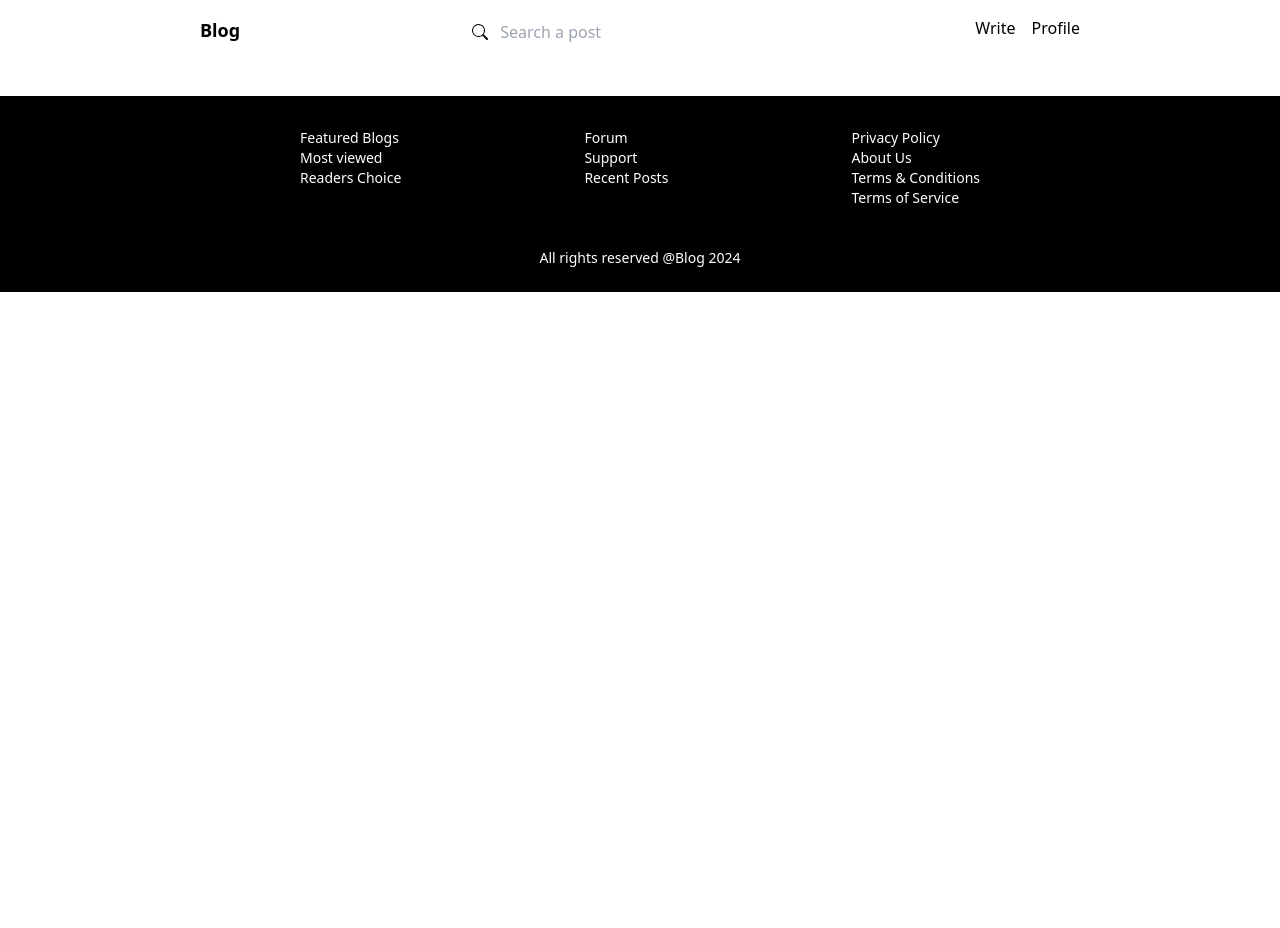
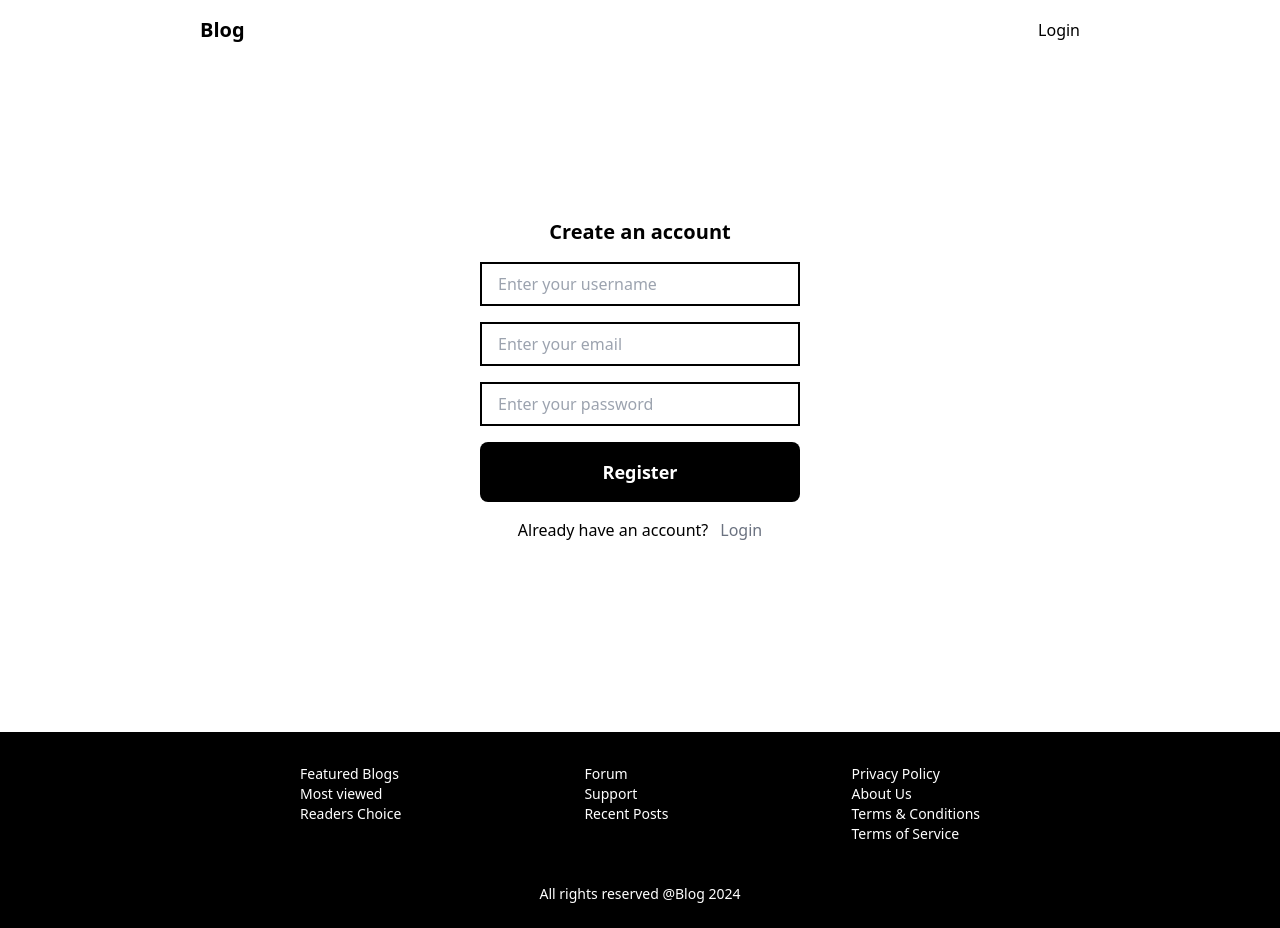
Before and after one commit to AbdulShafeyAzmi/Blog, a React (Vite) app in the folder Frontend/: page /register in a window 1280 px wide. Before the commit the page ends 800 px from the top, so only its background shows below. Built offline with nearby package versions, Linux system fonts and the light colour scheme.

Commit message:
Create a PostDetails page

```diff
--- a/Frontend/src/App.jsx
+++ b/Frontend/src/App.jsx
@@ -1,16 +1,19 @@
 import { Route, Routes } from "react-router-dom";
-import Footer from "./components/Footer";
-import Navbar from "./components/Navbar";
+
 import Home from "./pages/Home";
+import Login from "./pages/Login";
+import Register from "./pages/Register";
+import PostDetails from "./pages/PostDetails";
 
 const App = () => {
   return (
     <div>
-      <Navbar />
       <Routes>
         <Route exact path="/" element={<Home />} />
+        <Route exact path="/login" element={<Login />} />
+        <Route exact path="/register" element={<Register />} />
+        <Route exact path="/posts/post/:id" element={<PostDetails />} />
       </Routes>
-      <Footer />
     </div>
   );
 };
--- a/Frontend/src/components/HomePost.jsx
+++ b/Frontend/src/components/HomePost.jsx
@@ -1,10 +1,11 @@
 const HomePost = () => {
   return (
+    <>
       <div className="w-full flex mt-8 space-x-4">
         {/* left    */}
         <div className="w-[35%] h-[200px] flex justify-center items-center">
           <img
-          src="./assets/IMG-20210210-WA0008.jpg"
+            src="https://media.istockphoto.com/id/1452604857/photo/businessman-touching-the-brain-working-of-artificial-intelligence-automation-predictive.jpg?s=612x612&w=0&k=20&c=GkAOxzduJbUKpS2-LX_l6jSKtyhdKlnPMo2ito4xpR4="
             alt="Phito"
             className="h-full w-full object-cover"
           />
@@ -23,14 +24,16 @@ const HomePost = () => {
           </div>
           <p className="text-sm md:text-lg">
             Lorem ipsum dolor sit amet consectetur adipisicing elit. Ratione
-          voluptatum fugit modi corrupti eveniet aspernatur distinctio eligendi
-          et commodi non ipsam enim ducimus vel accusantium omnis mollitia, quis
-          est temporibus, explicabo iusto reprehenderit? Necessitatibus, quam
-          praesentium enim assumenda, nobis officia, esse laborum repudiandae
-          minima eius sint consectetur soluta ducimus deserunt?
+            voluptatum fugit modi corrupti eveniet aspernatur distinctio
+            eligendi et commodi non ipsam enim ducimus vel accusantium omnis
+            mollitia, quis est temporibus, explicabo iusto reprehenderit?
+            Necessitatibus, quam praesentium enim assumenda, nobis officia, esse
+            laborum repudiandae minima eius sint consectetur soluta ducimus
+            deserunt?
           </p>
         </div>
       </div>
+    </>
   );
 };
 
--- a/Frontend/src/components/Navbar.jsx
+++ b/Frontend/src/components/Navbar.jsx
@@ -2,7 +2,7 @@ import { Link } from "react-router-dom";
 import { BsSearch } from "react-icons/bs";
 
 const Navbar = () => {
-  const user = true;
+  const user = false;
   return (
     <div className="flex items-centre justify-between px-6 md:px-[200px] py-4">
       <h1 className="text-lg qmd:text-xl font-extrabold ">
@@ -25,14 +25,14 @@ const Navbar = () => {
           </h3>
         ) : (
           <h3>
-            <Link to="/login"></Link>Login
+            <Link to="/login">Login</Link>
           </h3>
         )}
         {user ? (
           <h3>Profile</h3>
         ) : (
           <h3>
-            <Link to="/register"></Link>Register
+            <Link to="/register">Register</Link>
           </h3>
         )}
       </div>
--- a/Frontend/src/pages/Home.jsx
+++ b/Frontend/src/pages/Home.jsx
@@ -1,7 +1,11 @@
 import HomePost from "../components/HomePost";
+import Navbar from "../components/Navbar";
+import Footer from "../components/Footer";
 
 const Home = () => {
   return (
+    <>
+      <Navbar />
       <div className="px-8 md:px-[200px]">
         <HomePost />
         <HomePost />
@@ -9,6 +13,8 @@ const Home = () => {
         <HomePost />
         <HomePost />
       </div>
+      <Footer />
+    </>
   );
 };
 
--- /dev/null
+++ b/Frontend/src/pages/Login.jsx
@@ -0,0 +1,45 @@
+import { Link } from "react-router-dom";
+
+const Login = () => {
+  return (
+    <>
+      <div className="flex items-center justify-between px-6 md:px-[200px] py-4">
+        <h1 className="text-lg md:text-xl font-extrabold">
+          <Link to="/">Blog </Link>
+        </h1>
+        <h3>
+          <Link to="/register">Register</Link>
+        </h3>
+      </div>
+
+      <div className="w-full h-[80vh] flex justify-center items-center">
+        <div className="flex flex-col justify-center items-center space-y-4 w-[80%] md:w-[25%]">
+          <h1 className="text-xl font-bold text-left">
+            Log in to your account
+          </h1>
+          <input
+            className="w-full px-4 py-2 border-2 border-black outline-0"
+            type="text"
+            placeholder="Enter your email"
+          />
+          <input
+            className="w-full px-4 py-2 border-2 border-black outline-0"
+            type="password"
+            placeholder="Enter your password"
+          />
+          <button className="w-full px-4 py-4 text-lg font-bold text-white bg-black rounded-lg hover:bg-gray-500 hover:text-black ">
+            Log in
+          </button>
+          <div className="flex justify-center items-center space-x-3">
+            <p>New here?</p>
+            <p className="text-gray-500 hover:text-black">
+              <Link to="/register">Register</Link>
+            </p>
+          </div>
+        </div>
+      </div>
+    </>
+  );
+};
+
+export default Login;
--- /dev/null
+++ b/Frontend/src/pages/PostDetails.jsx
@@ -0,0 +1,115 @@
+import Navbar from "../components/Navbar";
+import Footer from "../components/Footer";
+import { BiEdit } from "react-icons/bi";
+import { MdDelete } from "react-icons/md";
+
+const PostDetails = () => {
+  return (
+    <div>
+      <Navbar />
+      <div className="px-8 md:px-[200px] mt-8">
+        <div className="flex justify-between items-center">
+          <h1 className="text-2xl font-bold text-black md:text-3xl">
+            10 uses of Artificial Intelligence in Day to Day Life
+          </h1>
+          <div className="flex items-center justify-center space-x-2">
+            <p className="cursor-pointer">
+              <BiEdit />
+            </p>
+            <p className="cursor-pointer">
+              <MdDelete />
+            </p>
+          </div>
+        </div>
+        <div className="flex items-center justify-between mt-2 md:mt-4">
+          <p>@Abdul Shafey</p>
+          <div className="flex space-x-2 text-sm">
+            <p>18/01/2024</p>
+            <p>02:05</p>
+          </div>
+        </div>
+        <img
+          src="https://media.istockphoto.com/id/1452604857/photo/businessman-touching-the-brain-working-of-artificial-intelligence-automation-predictive.jpg?s=612x612&w=0&k=20&c=GkAOxzduJbUKpS2-LX_l6jSKtyhdKlnPMo2ito4xpR4="
+          className="w-full  mx-auto mt-8"
+          alt=""
+        />
+        <p className="mx-auto mt-8">
+          There are many variations of passages of Lorem Ipsum available, but
+          the majority have suffered alteration in some form, by injected
+          humour, or randomised words which dont look even slightly believable.
+          If you are going to use a passage of Lorem Ipsum, you need to be sure
+          there isnt anything embarrassing hidden in the middle of text. All the
+          Lorem Ipsum generators on the Internet tend to repeat predefined
+          chunks as necessary, making this the first true generator on the
+          Internet. It uses a dictionary of over 200 Latin words, combined with
+          a handful of model sentence structures, to generate Lorem Ipsum which
+          looks reasonable. The generated Lorem Ipsum is therefore always free
+          from repetition, injected humour, or non-characteristic words etc.
+        </p>
+        <div className="flex items-center mt-8 space-x-4 font-semibold">
+          <p>Categories:</p>
+          <div className="flex justify-center items-center space-x-2">
+            <div className="bg-gray-300 rounded-lg px-3 py-1">Tech</div>
+            <div className="bg-gray-300 rounded-lg px-3 py-1">MMA</div>
+          </div>
+        </div>
+
+        <div className="flex flex-col mt-4">
+          <h3 className="mt-6 mb-4 font-semibold">Comments:</h3>
+          {/* Comment Section */}
+
+          <div className="px-2 py-2 bg-gray-200 rounded-lg  my-2">
+            <div className="flex justify-between items-center">
+              <h3 className="font-bold text-gray-600">@Abdulshafey</h3>
+              <div className="flex justify-center items-center space-x-4">
+                <p className="text-gray-500">18/01/2024</p>
+                <p className="text-gray-500">02:05</p>
+                <div className="flex items-center justify-center space-x-2">
+                  <p className="cursor-pointer">
+                    <BiEdit />
+                  </p>
+                  <p className="cursor-pointer">
+                    <MdDelete />
+                  </p>
+                </div>
+              </div>
+            </div>
+            <p className="px-2 mt-2">Maa ki chuu</p>
+          </div>
+          <div className="px-2 py-2 bg-gray-200 rounded-lg  my-2">
+            <div className="flex justify-between items-center">
+              <h3 className="font-bold text-gray-600">@Abdulshafey</h3>
+              <div className="flex justify-center items-center space-x-4">
+                <p className="text-gray-500">18/01/2024</p>
+                <p className="text-gray-500">02:05</p>
+                <div className="flex items-center justify-center space-x-2">
+                  <p className="cursor-pointer">
+                    <BiEdit />
+                  </p>
+                  <p className="cursor-pointer">
+                    <MdDelete />
+                  </p>
+                </div>
+              </div>
+            </div>
+            <p className="px-2 mt-2">Bete</p>
+          </div>
+        </div>
+        {/* Write Comment */}
+        <div className="w-full flex flex-col mt-4 md:flex-row">
+          <input
+            type="text"
+            placeholder="Write a comment"
+            className="md:w-[80%] outline-none py-2 px-4 mt-4 md:mt-0"
+          />
+          <button className="bg-black text-sm text-white px-2 py-2 md:w-[20%] mt-4 md:mt-0">
+            Add Comment
+          </button>
+        </div>
+      </div>
+      <Footer />
+    </div>
+  );
+};
+
+export default PostDetails;
--- /dev/null
+++ b/Frontend/src/pages/Register.jsx
@@ -0,0 +1,49 @@
+import { Link } from "react-router-dom";
+import Footer from "../components/Footer";
+
+const Register = () => {
+  return (
+    <>
+      <div className="flex items-center justify-between px-6 md:px-[200px] py-4">
+        <h1 className="text-lg md:text-xl font-extrabold">
+          <Link to="/">Blog </Link>
+        </h1>
+        <h3>
+          <Link to="/login">Login</Link>
+        </h3>
+      </div>
+      <div className="w-full flex justify-center items-center h-[80vh] ">
+        <div className="flex flex-col justify-center items-center space-y-4 w-[80%] md:w-[25%]">
+          <h1 className="text-xl font-bold text-left">Create an account</h1>
+          <input
+            className="w-full px-4 py-2 border-2 border-black outline-0"
+            type="text"
+            placeholder="Enter your username"
+          />
+          <input
+            className="w-full px-4 py-2 border-2 border-black outline-0"
+            type="text"
+            placeholder="Enter your email"
+          />
+          <input
+            className="w-full px-4 py-2 border-2 border-black outline-0"
+            type="password"
+            placeholder="Enter your password"
+          />
+          <button className="w-full px-4 py-4 text-lg font-bold text-white bg-black rounded-lg hover:bg-gray-500 hover:text-black ">
+            Register
+          </button>
+
+          <div className="flex justify-center items-center space-x-3">
+            <p>Already have an account?</p>
+            <p className="text-gray-500 hover:text-black">
+              <Link to="/login">Login</Link>
+            </p>
+          </div>
+        </div>
+      </div>
+      <Footer />
+    </>
+  );
+};
+export default Register;
```
Lines whose indentation alone changed are shown as unchanged.
